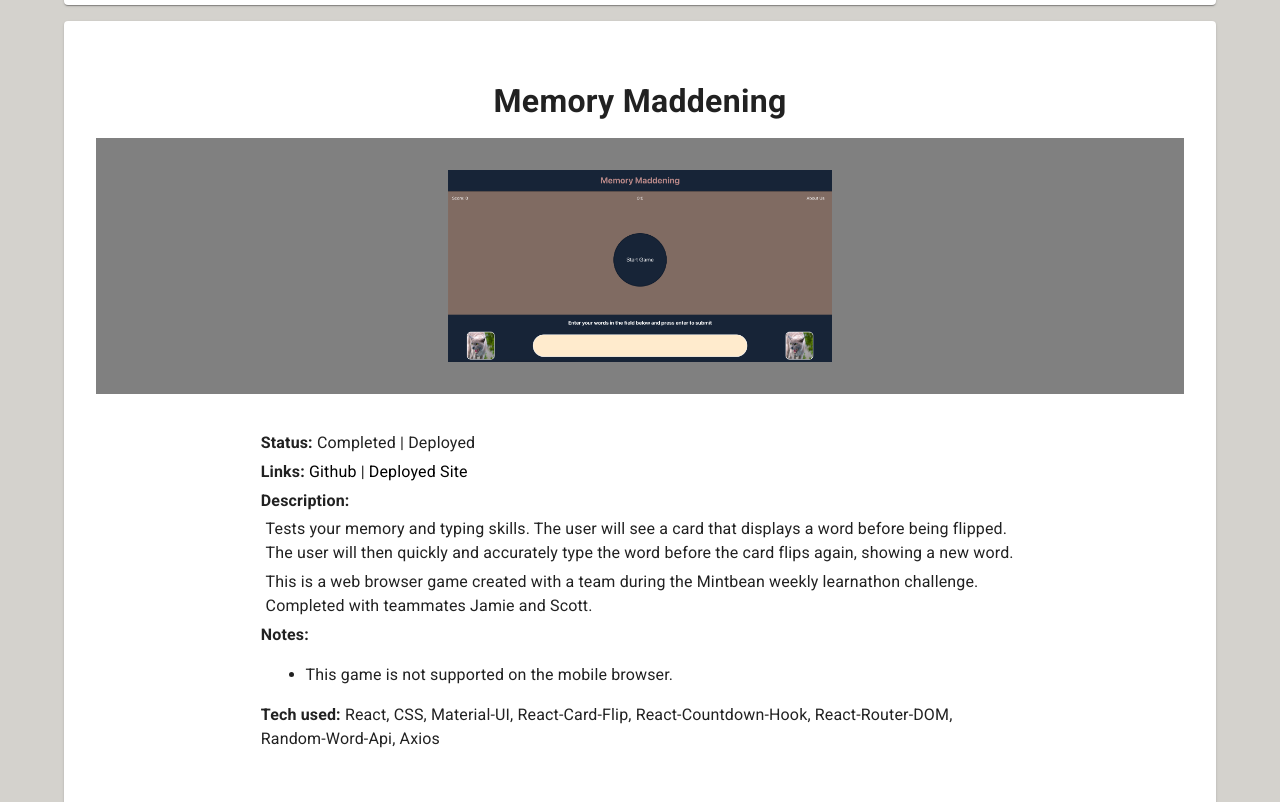
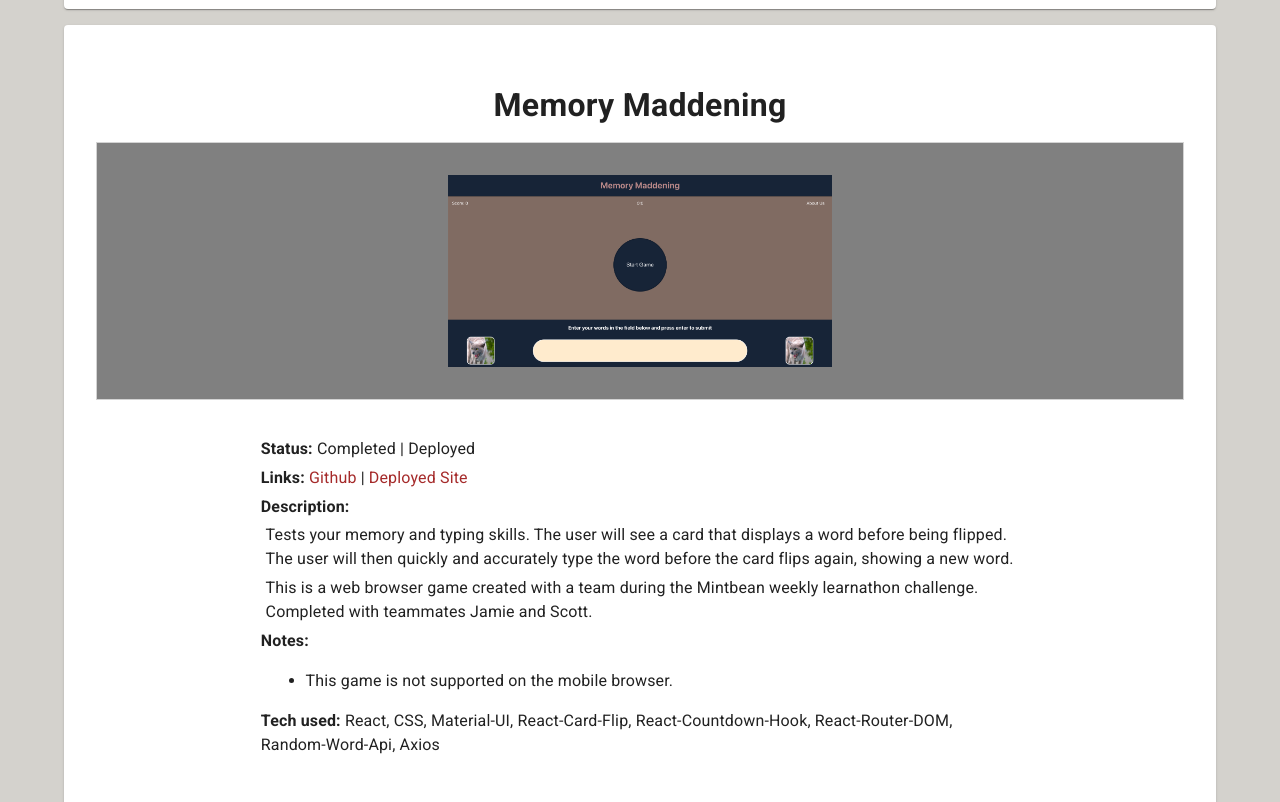
Before and after one commit to catmemberMona/portfolio, a React (Create React App) app: page / in a window 1280 px wide. Shown: the part 3498-4300 px from the top of the page. Built offline with nearby package versions, Linux system fonts and the light colour scheme.

Commit message:
added border to image section changed colors for links to distringuish them from normal text removed unused code

```diff
--- a/src/Components/Project.js
+++ b/src/Components/Project.js
@@ -13,6 +13,7 @@ function ProjectImage({ title, image, video, links }){
         flex: 2,
         ...styles.content,
         backgroundColor: 'grey',
+        border: '1px solid lightGrey',
         display: 'flex',
         justifyContent: 'center',
         alignItems: 'center',
@@ -52,7 +53,7 @@ function ProjectInfo({ status, content, tech, links, notes }) {
       <Typography style={styles.spacing}>
         <span style={{ fontWeight: 800 }}>Links: </span>
 
-        <a style={{ textDecoration: 'none', color: 'black' }} href={links[0]}>
+        <a style={{ textDecoration: 'none', color: 'brown' }} href={links[0]}>
           Github
         </a>
         {links[1] && (
@@ -60,7 +61,7 @@ function ProjectInfo({ status, content, tech, links, notes }) {
             {' '}
             |{' '}
             <a
-              style={{ textDecoration: 'none', color: 'black' }}
+              style={{ textDecoration: 'none', color: 'brown' }}
               href={links[1]}
             >
               Deployed Site
@@ -148,7 +149,7 @@ const styles = {
     display: 'flex',
     flexDirection: 'column',
     flex: 3,
-    minWidth: 300,
+    // minWidth: 300,
     justifyContent: 'center',
     maxWidth: 800,
   },
--- a/src/Components/Projects.js
+++ b/src/Components/Projects.js
@@ -36,24 +36,10 @@ function Projects() {
 }
 
 const styles = {
-  externalLinks: {
-    display: 'flex',
-    flexDirection: 'row',
-    flex: 1,
-    alignItems: 'center',
-  },
-  avatarLink: {
-    flex: 1,
-    marginTop: '1em',
-  },
   subHeading: {
     paddingTop: '1.5em',
     fontWeight: 600,
     fontSize: '3em',
-  },
-  contentText: {
-    fontSize: '1rem',
-    lineHeight: 1.4,
   },
   projectsContainer: {
     backgroundColor: 'rgba(43, 34, 7, .2)',
--- a/src/Components/projectData.js
+++ b/src/Components/projectData.js
@@ -73,7 +73,7 @@ export default [
     video: (
       <iframe
         display='block'
-        width='79%'
+        width='100%'
         height='100%'
         src='https://www.youtube-nocookie.com/embed/VGoNcz_78Ns'
         title='YouTube video player'
```
